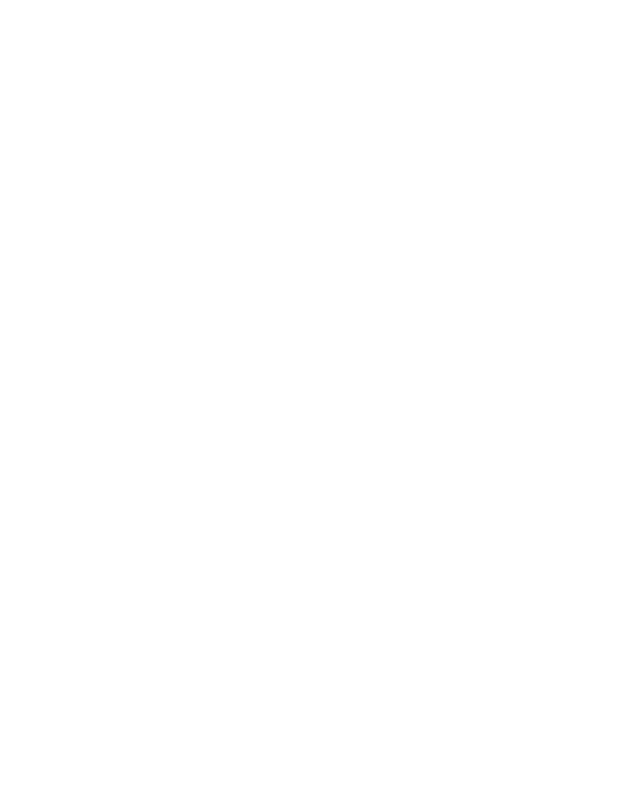
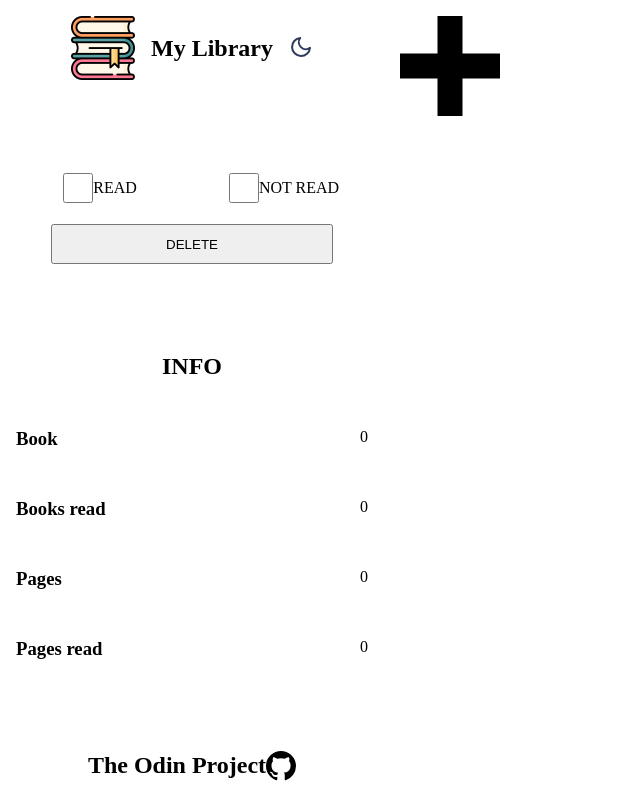
Before and after one commit to fvckDesa/Library, a plain HTML site: page index.html in a window 1280 px wide. Shown: the whole page, without its empty margins (0-640 px from the left). Drawn offline with Linux system fonts and the light colour scheme.

Commit message:
impostato lo scheletro html

```diff
--- a/index.html
+++ b/index.html
@@ -1,14 +1,99 @@
 <!DOCTYPE html>
 <html lang="en">
-<head>
-    <meta charset="UTF-8">
-    <meta http-equiv="X-UA-Compatible" content="IE=edge">
-    <meta name="viewport" content="width=device-width, initial-scale=1.0">
-    <link rel="stylesheet" href="style.css">
+  <head>
+    <meta charset="UTF-8" />
+    <meta http-equiv="X-UA-Compatible" content="IE=edge" />
+    <meta name="viewport" content="width=device-width, initial-scale=1.0" />
+    <link rel="stylesheet" href="style.css" />
     <script src="script.js" defer></script>
     <title>Library</title>
-</head>
-<body>
-
-</body>
+  </head>
+  <body>
+    <aside>
+      <header class="center">
+        <img src="./image/books.png" alt="" class="logo" />
+        <h1>My Library</h1>
+        <button class="btn-theme">
+            <svg
+              xmlns="http://www.w3.org/2000/svg"
+              width="24"
+              height="24"
+              viewBox="0 0 24 24"
+              fill="none"
+              stroke="#2e3a59"
+              stroke-width="2"
+              stroke-linecap="round"
+              stroke-linejoin="round"
+              class="feather feather-moon"
+            >
+              <path d="M21 12.79A9 9 0 1 1 11.21 3 7 7 0 0 0 21 12.79z"></path>
+            </svg>
+          </button>
+      </header>
+      <nav>
+        <div class="checkbox center">
+          <input type="checkbox" name="" id="read" />
+          <label for="read">READ</label>
+        </div>
+        <div class="checkbox center">
+          <input type="checkbox" name="" id="not-read" />
+          <label for="not-read">NOT READ</label>
+        </div>
+        <button class="delete">DELETE</button>
+      </nav>
+      <div class="info">
+        <h2>INFO</h2>
+        <div class="content">
+          <h3>Book</h3>
+          <p>0</p>
+        </div>
+        <div class="content">
+          <h3>Books read</h3>
+          <p>0</p>
+        </div>
+        <div class="content">
+          <h3>Pages</h3>
+          <p>0</p>
+        </div>
+        <div class="content">
+          <h3>Pages read</h3>
+          <p>0</p>
+        </div>
+      </div>
+      <footer class="center">
+        <h2>The Odin Project</h2>
+        <svg
+          height="36"
+          aria-hidden="true"
+          viewBox="0 0 16 16"
+          version="1.1"
+          width="30"
+          data-view-component="true"
+          class="fa-github pointer"
+        >
+          <path
+            fill-rule="evenodd"
+            d="M8 0C3.58 0 0 3.58 0 8c0 3.54 2.29 6.53 5.47 7.59.4.07.55-.17.55-.38 0-.19-.01-.82-.01-1.49-2.01.37-2.53-.49-2.69-.94-.09-.23-.48-.94-.82-1.13-.28-.15-.68-.52-.01-.53.63-.01 1.08.58 1.23.82.72 1.21 1.87.87 2.33.66.07-.52.28-.87.51-1.07-1.78-.2-3.64-.89-3.64-3.95 0-.87.31-1.59.82-2.15-.08-.2-.36-1.02.08-2.12 0 0 .67-.21 2.2.82.64-.18 1.32-.27 2-.27.68 0 1.36.09 2 .27 1.53-1.04 2.2-.82 2.2-.82.44 1.1.16 1.92.08 2.12.51.56.82 1.27.82 2.15 0 3.07-1.87 3.75-3.65 3.95.29.25.54.73.54 1.48 0 1.07-.01 1.93-.01 2.2 0 .21.15.46.55.38A8.013 8.013 0 0016 8c0-4.42-3.58-8-8-8z"
+          ></path>
+        </svg>
+        <!-- <img
+          id="info-btn"
+          class="info pointer"
+          src="info.svg"
+          alt="info button"
+        />
+        <div class="reference visibility">
+          <a href="https://www.flaticon.com/free-icons/books" title="books icons">Books icons created by Freepik - Flaticon</a>
+        </div> -->
+      </footer>
+    </aside>
+    <main>
+        <div class="addBook">
+            <svg width="100" height="100">
+                <rect x="37.5" y="0" width="25" height="100" />
+                <rect x="0" y="37.5" width="100" height="25" />
+            </svg>
+        </div>
+    </main>
+  </body>
 </html>
--- a/script.js
+++ b/script.js
@@ -0,0 +1,12 @@
+let myLibrary = [];
+
+function Book (title, author, pages, read){
+    this.title = title;
+    this.author = author;
+    this.pages = pages;
+    this.read = read;
+}
+
+function addBookToLibrary(title, author, pages, read) {
+    myLibrary.push(new Book(title, author, pages, read));
+}
--- a/style.css
+++ b/style.css
@@ -8,4 +8,83 @@
 
 body {
     min-height: 100vh;
+    display: flex;
 }
+
+h2 {
+    text-align: center;
+}
+
+main {
+    width: 70vw;
+    min-height: 100%;
+    padding: 1rem;
+}
+
+aside {
+    position: sticky;
+    top: 0;
+    display: flex;
+    flex-direction: column;
+    justify-content: space-between;
+    width: 30vw;
+    height: 100vh;
+    padding: 1rem;
+}
+
+header {
+    gap: 1rem;
+}
+
+nav {
+    display: grid;
+    grid-template-columns: repeat(2, 1fr);
+    grid-template-rows: 5vh 5vh;
+    grid-gap: 1rem;
+    width: 100%;
+    margin-inline: auto;
+}
+
+input[type="checkbox"] {
+    width: 30px;
+    height: 30px;
+    opacity: 10;
+}
+
+label {
+    text-align: center;
+}
+
+.center {
+    display: flex;
+    justify-content: center;
+    align-items: center;
+}
+
+.logo {
+    width: 64px;
+}
+
+.btn-theme {
+    background-color: transparent;
+    border: none;
+    cursor: pointer;
+}
+
+.delete {
+    grid-column: 1/3;
+    width: 80%;
+    margin-inline: auto;
+}
+
+.info {
+    display: flex;
+    flex-direction: column;
+    justify-content: space-between;
+    height: 40%;
+}
+
+.content {
+    display: flex;
+    justify-content: space-between;
+}
```
Also changed, not shown: README.md, croce.svg (added), image/books.png (added).
